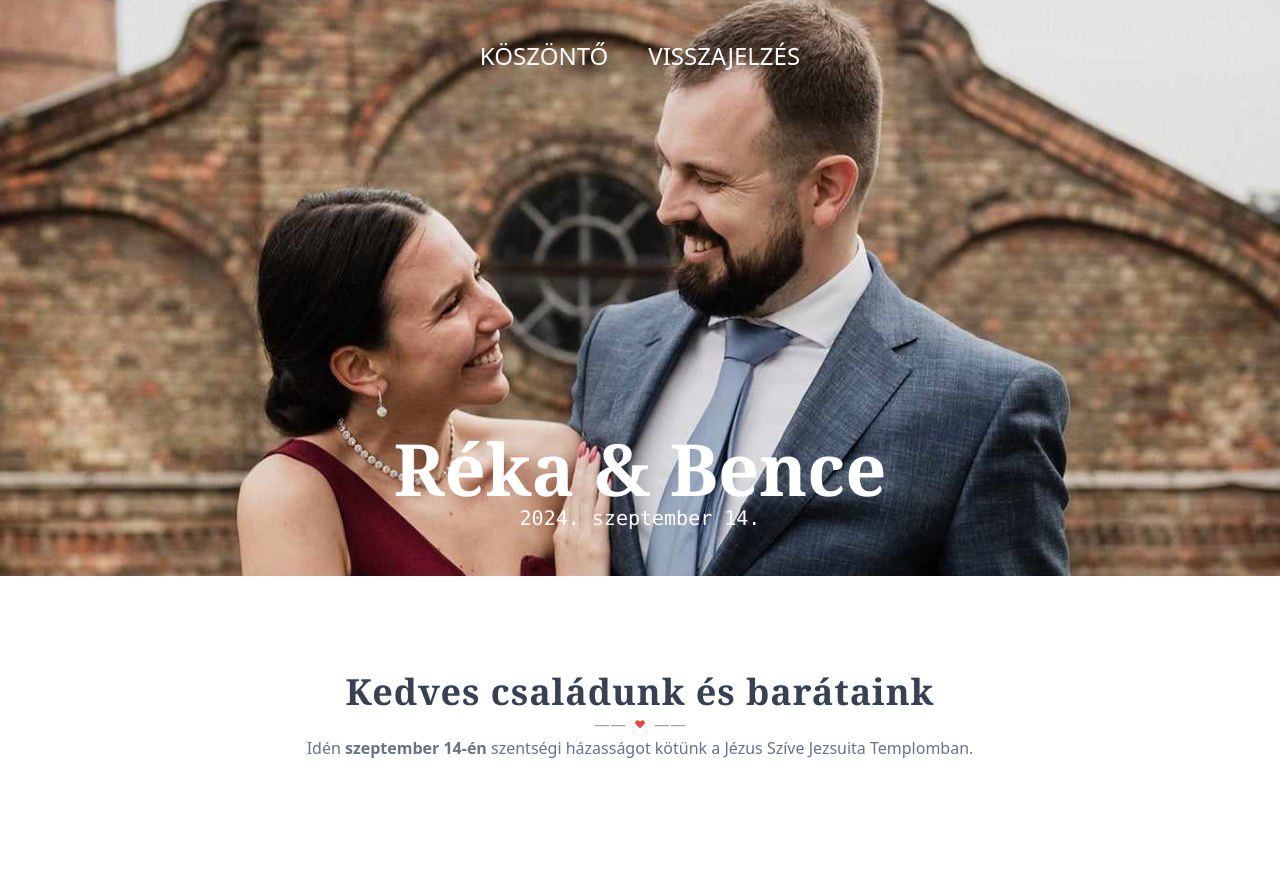
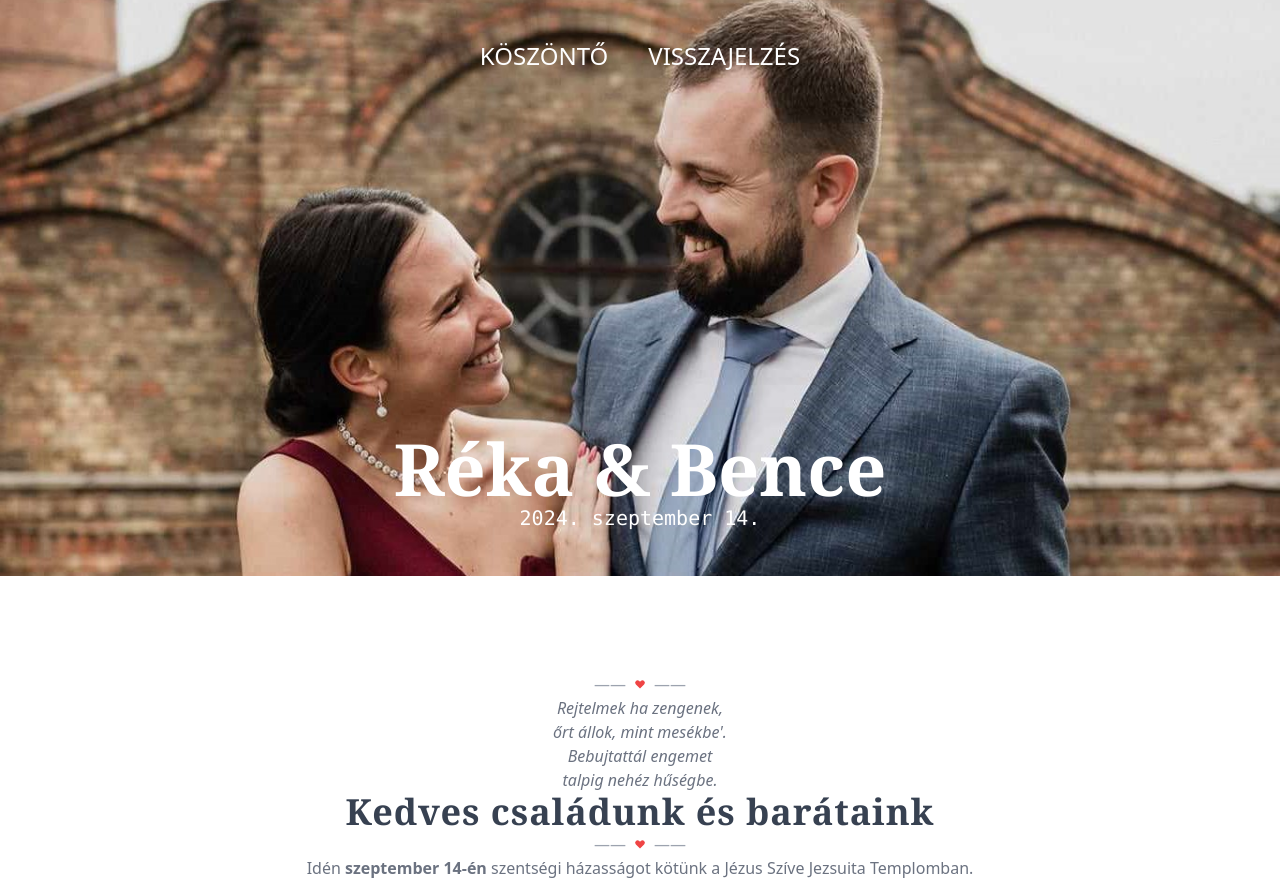
Before and after one commit to molnarbence/wedding, a Nuxt app: page / in a window 1280 px wide. Before the commit the page ends 800 px from the top, so only its background shows below. Built offline with nearby package versions, Linux system fonts and the light colour scheme.

Commit message:
Visszajelzes oldal skeleton

```diff
--- a/pages/index.vue
+++ b/pages/index.vue
@@ -4,6 +4,18 @@
     <div class="flex justify-center">
 
       <div class="max-w-5xl ">
+        <div class="flex items-center justify-center flex-col text-center">
+          <HeaderWithDeco></HeaderWithDeco>
+          <div class="text-center space-y-4 px-4 sm:px-0">
+                <p class="leading-1 text-gray-500 font-sans">
+                  <cite>Rejtelmek ha zengenek, <br>
+őrt állok, mint mesékbe'.<br>
+Bebujtattál engemet <br>
+talpig nehéz hűségbe.<br>
+</cite>
+                </p>
+            </div>
+        </div>
 
         <div class="flex items-center justify-center flex-col text-center">
           <HeaderWithDeco>Kedves családunk és barátaink</HeaderWithDeco>
--- /dev/null
+++ b/pages/visszajelzes.vue
@@ -0,0 +1,9 @@
+<script lang="ts" setup></script>
+
+<template>
+  <div>
+    Page: visszajelzes
+  </div>
+</template>
+
+<style scoped></style>
```
